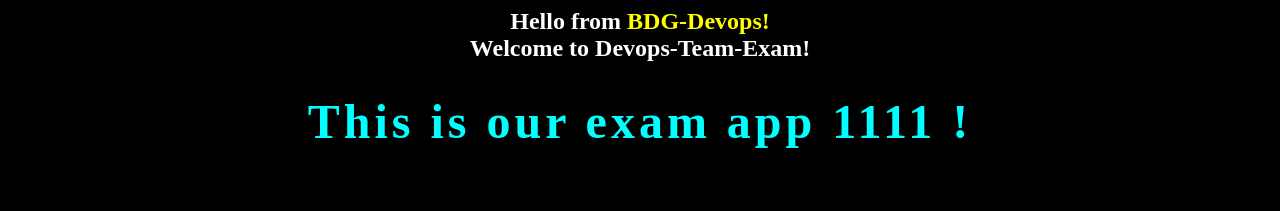
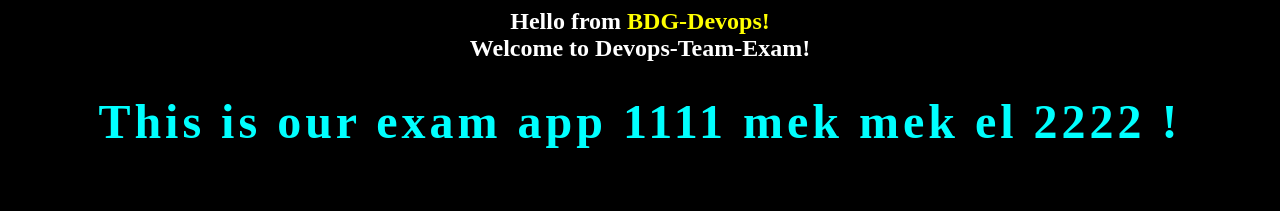
Before and after one commit to arm-radio/Team1, a plain HTML site: page index.html in a window 1280 px wide. Drawn offline with Linux system fonts and the light colour scheme.

Commit message:
Update index.html

```diff
--- a/index.html
+++ b/index.html
@@ -21,7 +21,7 @@ setTimeout('Elastic()',100)
 <CENTER>
 <font color="white"><h2>Hello from <font color="yellow">BDG-Devops!</font><br>
 Welcome to Devops-Team-Exam!
-<font color="aqua"><H1 ID="elastic" ALIGN="Center">This is our exam app 1111 !</H1>
+<font color="aqua"><H1 ID="elastic" ALIGN="Center">This is our exam app 1111 mek mek el 2222 !</H1>
 <br>
 
 </body>
```
